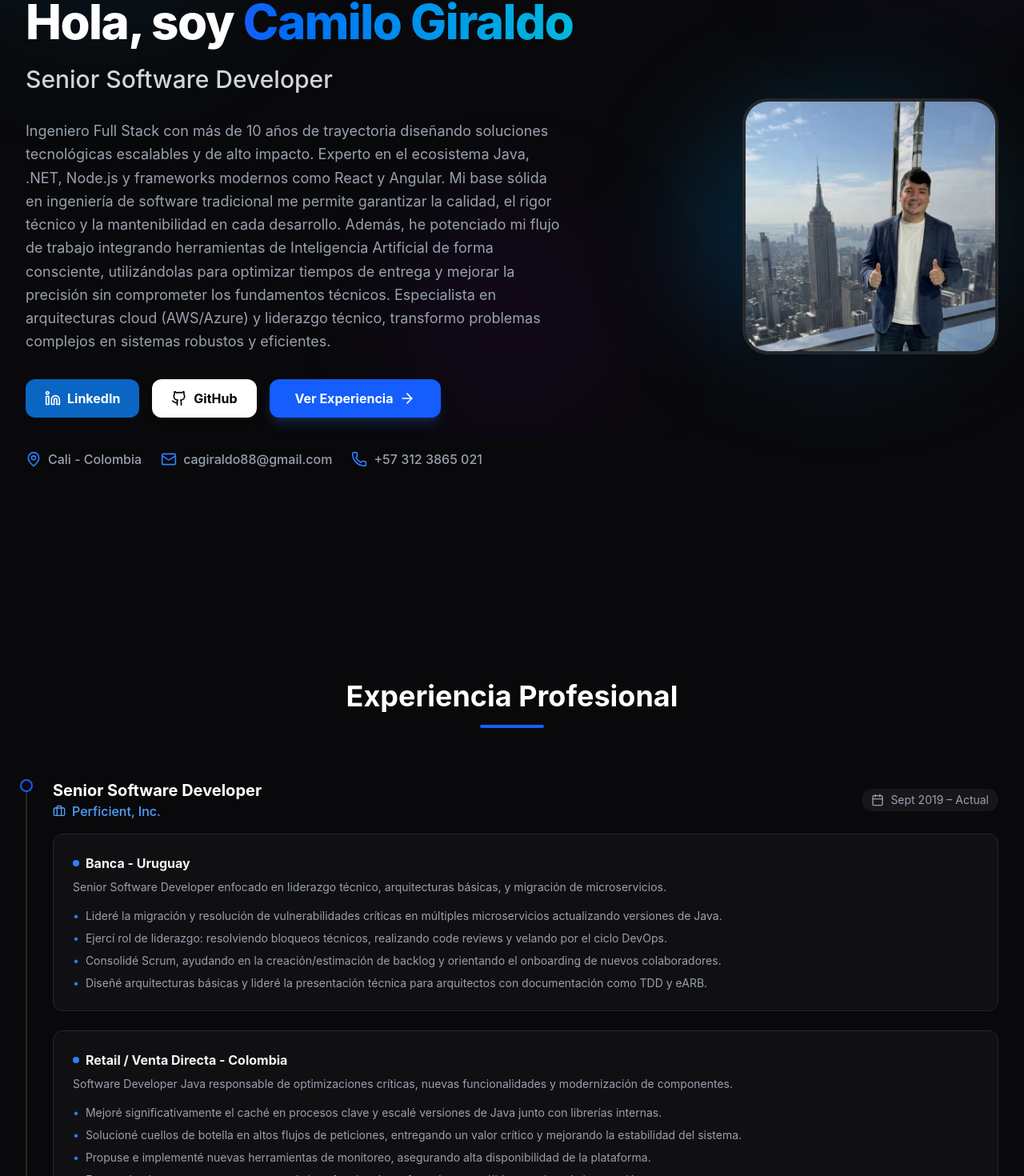
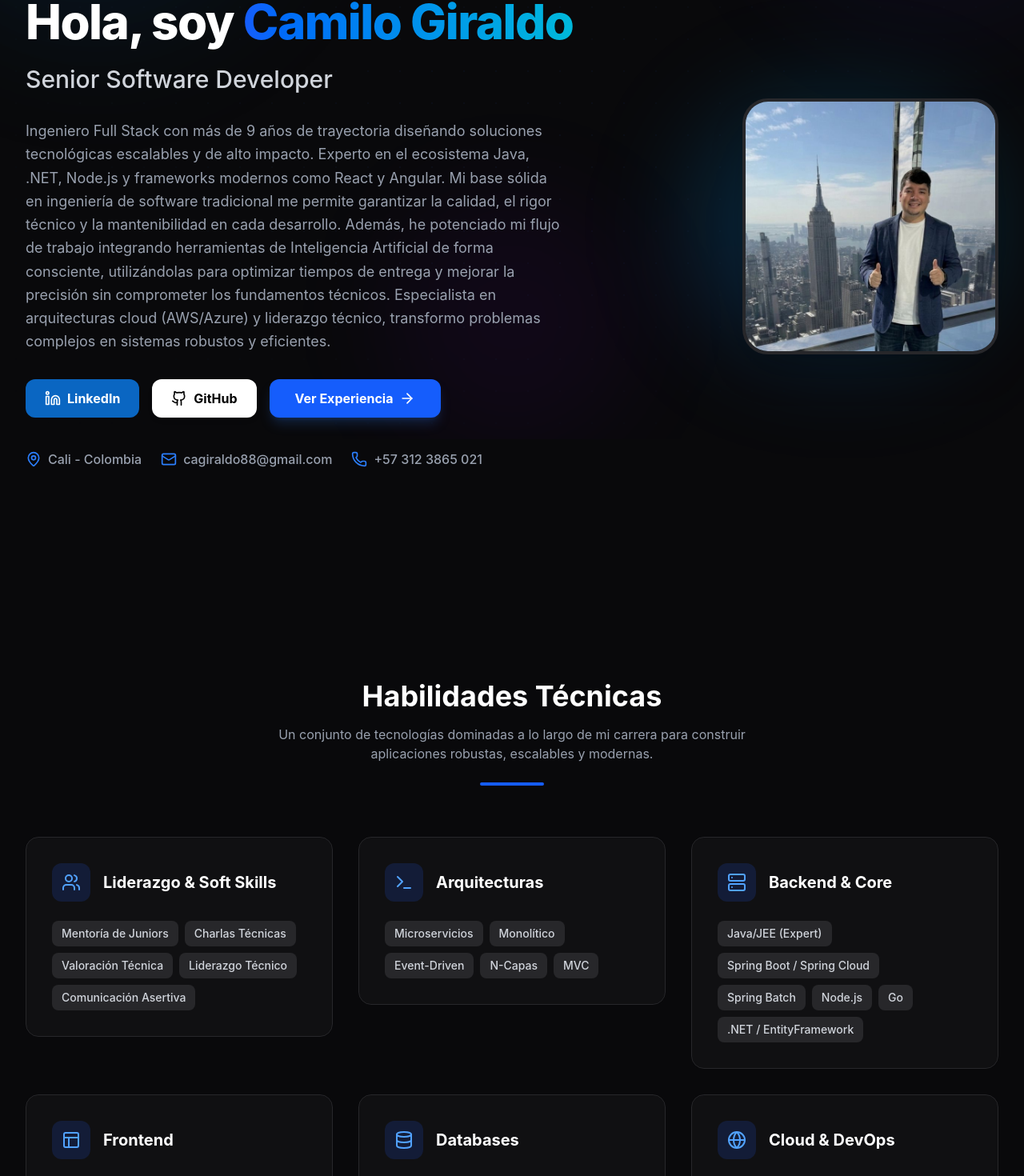
Before and after one commit to camiloGiraldoR/portafolio, a React (Vite) app: page / in a window 1280 px wide. Shown: the part 251-1721 px from the top of the page at 80% size. Built offline with nearby package versions, Linux system fonts and the light colour scheme.

Commit message:
feat: Hide resume section, update experience to 9+ years, reorder sections, add Architectures skill category

```diff
--- a/src/App.jsx
+++ b/src/App.jsx
@@ -17,10 +17,10 @@ function App() {
         <Navbar />
         <main className="relative z-10">
           <Hero />
+          <Skills />
           <Experience />
-          <Skills />
           <Education />
-          <Resume />
+          {/* <Resume /> */}
         </main>
         <Footer />
       </div>
--- a/src/data/portfolioData.ts
+++ b/src/data/portfolioData.ts
@@ -31,7 +31,7 @@ export const portfolioData = {
             email: "cagiraldo88@gmail.com",
             phone: "+57 312 3865 021",
             location: "Cali - Colombia",
-            summary: "Ingeniero Full Stack con más de 10 años de trayectoria diseñando soluciones tecnológicas escalables y de alto impacto. Experto en el ecosistema Java, .NET, Node.js y frameworks modernos como React y Angular. Mi base sólida en ingeniería de software tradicional me permite garantizar la calidad, el rigor técnico y la mantenibilidad en cada desarrollo.\n\nAdemás, he potenciado mi flujo de trabajo integrando herramientas de Inteligencia Artificial de forma consciente, utilizándolas para optimizar tiempos de entrega y mejorar la precisión sin comprometer los fundamentos técnicos. Especialista en arquitecturas cloud (AWS/Azure) y liderazgo técnico, transformo problemas complejos en sistemas robustos y eficientes.",
+            summary: "Ingeniero Full Stack con más de 9 años de trayectoria diseñando soluciones tecnológicas escalables y de alto impacto. Experto en el ecosistema Java, .NET, Node.js y frameworks modernos como React y Angular. Mi base sólida en ingeniería de software tradicional me permite garantizar la calidad, el rigor técnico y la mantenibilidad en cada desarrollo.\n\nAdemás, he potenciado mi flujo de trabajo integrando herramientas de Inteligencia Artificial de forma consciente, utilizándolas para optimizar tiempos de entrega y mejorar la precisión sin comprometer los fundamentos técnicos. Especialista en arquitecturas cloud (AWS/Azure) y liderazgo técnico, transformo problemas complejos en sistemas robustos y eficientes.",
             cvFile: "HV - Camilo Giraldo Ramirez.pdf",
             socialLinks: {
                 linkedin: "https://www.linkedin.com/in/camilo-armando-giraldo-ramirez/",
@@ -47,6 +47,7 @@ export const portfolioData = {
         ],
         skills: [
             { category: "Liderazgo & Soft Skills", items: ["Mentoría de Juniors", "Charlas Técnicas", "Valoración Técnica", "Liderazgo Técnico", "Comunicación Asertiva"] },
+            { category: "Arquitecturas", items: ["Microservicios", "Monolítico", "Event-Driven", "N-Capas", "MVC"] },
             { category: "Backend & Core", items: ["Java/JEE (Expert)", "Spring Boot / Spring Cloud", "Spring Batch", "Node.js", "Go", ".NET / EntityFramework"] },
             { category: "Frontend", items: ["React.js", "Angular", "TypeScript", "JavaScript", "HTML/CSS", "Redux"] },
             { category: "Databases", items: ["PostgreSQL", "Oracle DB", "MySQL", "SQL Server", "Redis", "MongoDB", "Azure DB2"] },
@@ -219,7 +220,7 @@ export const portfolioData = {
             email: "cagiraldo88@gmail.com",
             phone: "+57 312 3865 021",
             location: "Cali - Colombia",
-            summary: "Full Stack Engineer with 10+ years of experience building scalable, high-impact technological solutions. Expert in Java, .NET, Node.js, and modern frameworks like React and Angular. My solid foundation in traditional software engineering allows me to ensure quality, technical rigor, and maintainability in every development.\n\nAdditionally, I have enhanced my workflow by consciously integrating Artificial Intelligence tools, using them to optimize delivery times and improve precision without compromising technical fundamentals. Specialist in cloud architectures (AWS/Azure) and technical leadership, I transform complex challenges into robust and efficient systems.",
+            summary: "Full Stack Engineer with 9+ years of experience building scalable, high-impact technological solutions. Expert in Java, .NET, Node.js, and modern frameworks like React and Angular. My solid foundation in traditional software engineering allows me to ensure quality, technical rigor, and maintainability in every development.\n\nAdditionally, I have enhanced my workflow by consciously integrating Artificial Intelligence tools, using them to optimize delivery times and improve precision without compromising technical fundamentals. Specialist in cloud architectures (AWS/Azure) and technical leadership, I transform complex challenges into robust and efficient systems.",
             cvFile: "CV - Camilo Giraldo Ramirez.pdf",
             socialLinks: {
                 linkedin: "https://www.linkedin.com/in/camilo-armando-giraldo-ramirez/",
@@ -235,6 +236,7 @@ export const portfolioData = {
         ],
         skills: [
             { category: "Leadership & Soft Skills", items: ["Junior Mentorship", "Technical Talks", "Technical Assessment", "Technical Leadership", "Assertive Communication"] },
+            { category: "Architectures", items: ["Microservices", "Monolithic", "Event-Driven", "N-Layers", "MVC"] },
             { category: "Backend & Core", items: ["Java/JEE (Expert)", "Spring Boot / Spring Cloud", "Spring Batch", "Node.js", "Go", ".NET / EntityFramework"] },
             { category: "Frontend", items: ["React.js", "Angular", "TypeScript", "JavaScript", "HTML/CSS", "Redux"] },
             { category: "Databases", items: ["PostgreSQL", "Oracle DB", "MySQL", "SQL Server", "Redis", "MongoDB", "Azure DB2"] },
```
